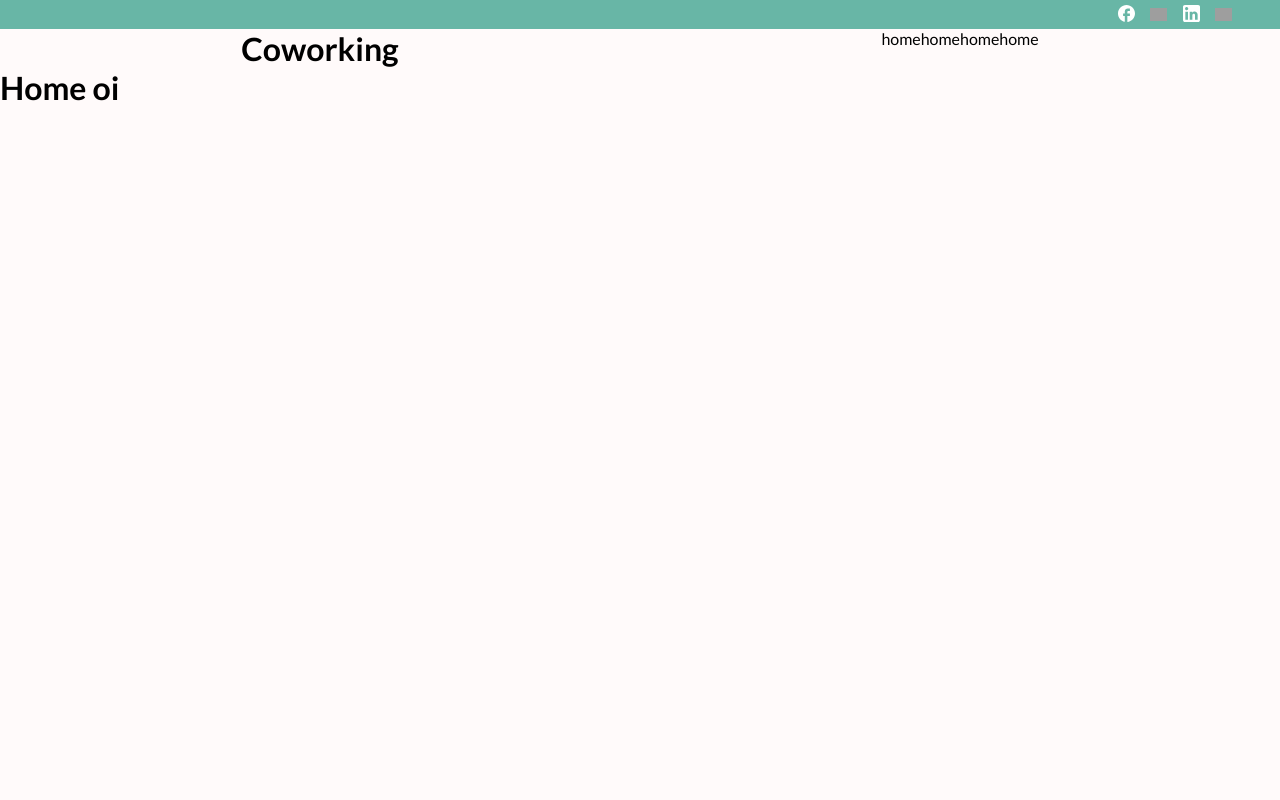
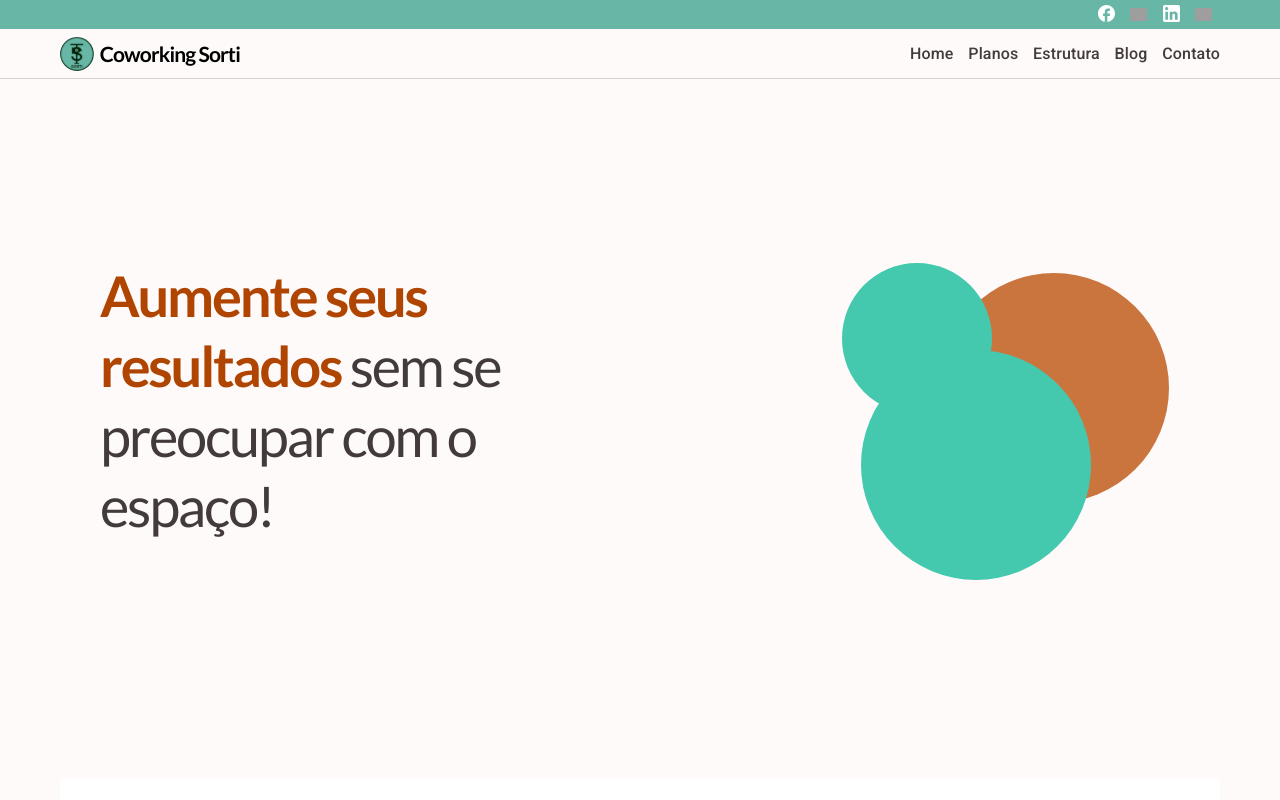
Before and after one commit to SerraZ3/coworking-sorti, a React (Vite) app in the folder client/: page / in a window 1280 px wide. Shown: the top 800 px of the page. Built offline with nearby package versions, Linux system fonts and the light colour scheme; grey boxes are pictures that could not be loaded.

Commit message:
banner home criado

```diff
--- a/client/index.html
+++ b/client/index.html
@@ -7,9 +7,10 @@
     <link rel="preconnect" href="https://fonts.googleapis.com" />
     <link rel="preconnect" href="https://fonts.gstatic.com" crossorigin />
     <link
-      href="https://fonts.googleapis.com/css2?family=Lato:ital,wght@0,300;0,400;0,700;0,900;1,300;1,400;1,700;1,900&display=swap"
+      href="https://fonts.googleapis.com/css2?family=Lato:ital,wght@0,300;0,400;0,700;0,900;1,300;1,400;1,700;1,900&family=Roboto:ital,wght@0,300;0,400;0,500;0,700;0,900;1,100;1,300;1,400;1,500;1,700;1,900&display=swap"
       rel="stylesheet"
     />
+
     <title>Coworking Sorti</title>
   </head>
   <body>
--- a/client/src/components/Navbar/index.tsx
+++ b/client/src/components/Navbar/index.tsx
@@ -1,19 +1,33 @@
 import React from "react";
 
-import { Container, Content, LeftContent, RightContent } from "./styles";
+//css
+import {
+  Paglinks,
+  Container,
+  Content,
+  Image,
+  LeftContent,
+  RightContent,
+  Title,
+} from "./styles";
+
+//assets
+import SotiIcon from "../../assets/images/sorti.svg";
 
 const Navbar: React.FC = () => {
   return (
     <Container>
       <Content>
         <LeftContent>
-          <h1>Coworking</h1>
+          <Image src={SotiIcon} alt={"sorti"} />
+          <Title>Coworking Sorti</Title>
         </LeftContent>
         <RightContent>
-          <p>home</p>
-          <p>home</p>
-          <p>home</p>
-          <p>home</p>
+          <Paglinks>Home</Paglinks>
+          <Paglinks>Planos</Paglinks>
+          <Paglinks>Estrutura</Paglinks>
+          <Paglinks>Blog</Paglinks>
+          <Paglinks>Contato</Paglinks>
         </RightContent>
       </Content>
     </Container>
--- a/client/src/components/Navbar/styles.tsx
+++ b/client/src/components/Navbar/styles.tsx
@@ -1,14 +1,58 @@
 import styled from "styled-components";
 
-export const Container = styled.div``;
+export const Container = styled.div`
+  height: 50px;
+  display: flex;
+  align-items: center;
+  justify-content: center;
+  width: 100%;
+  border-bottom: 1px solid #00000028;
+`;
 
 export const Content = styled.div`
   display: flex;
-  justify-content: space-around;
+  justify-content: space-between;
+  width: 100%;
+  max-width: 1200px;
+  padding: 0 20px;
 `;
 
-export const LeftContent = styled.div``;
+export const LeftContent = styled.div`
+  display: flex;
+  justify-content: space-between;
+  align-items: center;
+  width: 180px;
+`;
+
+export const Image = styled.img`
+  border-radius: 50%;
+  height: 34px;
+`;
+
+export const Title = styled.p`
+  font-family: "Lato";
+  font-style: normal;
+  font-weight: 600;
+  font-size: 21px;
+  text-align: right;
+  letter-spacing: -0.04em;
+  color: black;
+`;
 
 export const RightContent = styled.div`
   display: flex;
+  justify-content: space-between;
+  align-items: center;
+  width: 70%;
+  max-width: 310px;
 `;
+
+export const Paglinks = styled.a`
+  font-family: "Roboto", sans-serif;
+  font-style: normal;
+  font-weight: 500;
+  font-size: 16px;
+  line-height: 19px;
+  letter-spacing: 0.01em;
+  color: #433b3b;
+`;
--- a/client/src/components/SocialNetworkBar/index.tsx
+++ b/client/src/components/SocialNetworkBar/index.tsx
@@ -1,7 +1,7 @@
 import React from "react";
 
 //css
-import { Container, Content, Image, Link } from "./styles";
+import { Container, Content, LimitContainer, Image, Link } from "./styles";
 
 //assets
 import FaceIcon from "../../assets/images/facebookIcon.svg";
@@ -12,6 +12,7 @@ import whatsappIcon from "../../assets/images/whatsappIcon.svg";
 const SocialNetworkBar: React.FC = () => {
   return (
     <Container>
+      <LimitContainer>
         <Content>
           <Link>
             <Image src={FaceIcon} alt="Facebook" />
@@ -22,10 +23,14 @@ const SocialNetworkBar: React.FC = () => {
           <Link>
             <Image src={linkedinIcon} alt="Linkedin" />
           </Link>
-        <Link href={"https://www.instagram.com/clinicasorti"} target={"_blank"}>
+          <Link
+            href={"https://www.instagram.com/clinicasorti"}
+            target={"_blank"}
+          >
             <Image src={instagramIcon} alt="Instagram" />
           </Link>
         </Content>
+      </LimitContainer>
     </Container>
   );
 };
--- a/client/src/components/SocialNetworkBar/styles.tsx
+++ b/client/src/components/SocialNetworkBar/styles.tsx
@@ -5,15 +5,21 @@ export const Container = styled.div`
   width: 100%;
   height: 29px;
   display: flex;
-  justify-content: flex-end;
+  justify-content: center;
 `;
 
+export const LimitContainer = styled.div`
+  display: flex;
+  justify-content: flex-end;
+  width: 100%;
+  max-width: 1200px;
+`;
 export const Content = styled.div`
   display: flex;
   flex-direction: row;
   justify-content: space-around;
-  width: 170px;
-  padding: 0px 40px 0 0;
+  width: 150px;
+  padding: 0px 20px 0 0;
 `;
 
 export const Image = styled.img`
--- /dev/null
+++ b/client/src/pages/Home/Banner.tsx
@@ -0,0 +1,31 @@
+import React from "react";
+import {
+  BannerContainer,
+  BannerLeftContent,
+  BannerRedTitle,
+  BannerRightContent,
+  BannerTitle,
+  BigCircle,
+  OrangeBigCicle,
+  SmallCircle,
+} from "./styles";
+
+const Banner: React.FC = () => {
+  return (
+    <BannerContainer>
+      <BannerLeftContent>
+        <BannerTitle>
+          <BannerRedTitle>Aumente seus resultados </BannerRedTitle>
+          sem se preocupar com o espaço!
+        </BannerTitle>
+      </BannerLeftContent>
+      <BannerRightContent>
+        <OrangeBigCicle />
+        <BigCircle />
+        <SmallCircle />
+      </BannerRightContent>
+    </BannerContainer>
+  );
+};
+
+export default Banner;
--- /dev/null
+++ b/client/src/pages/Home/Offers.tsx
@@ -0,0 +1,15 @@
+import React from "react";
+
+import { Div, OfferContainerBottom, OfferContainerTop } from "./styles";
+
+const Offers: React.FC = () => {
+  return (
+    <>
+      <OfferContainerTop>{/* <h1>ofertas</h1> */}</OfferContainerTop>
+      <OfferContainerBottom></OfferContainerBottom>
+      <Div />
+    </>
+  );
+};
+
+export default Offers;
--- a/client/src/pages/Home/index.tsx
+++ b/client/src/pages/Home/index.tsx
@@ -1,9 +1,16 @@
 import React from "react";
+import Banner from "./Banner";
+import Offers from "./Offers";
 
-// import { Container } from './styles';
+import { Container } from "./styles";
 
 const Home: React.FC = () => {
-  return <h1>Home oi</h1>;
+  return (
+    <Container>
+      <Banner />
+      <Offers />
+    </Container>
+  );
 };
 
 export default Home;
--- a/client/src/pages/Home/styles.tsx
+++ b/client/src/pages/Home/styles.tsx
@@ -1 +1,105 @@
 import styled from "styled-components";
+
+export const Container = styled.div`
+  max-width: 1200px;
+  margin: 0 auto;
+  padding: 0 20px;
+`;
+
+export const BannerContainer = styled.div`
+  height: 700px;
+  display: flex;
+  align-items: center;
+  justify-content: space-between;
+  padding: 0 40px;
+`;
+
+export const BannerLeftContent = styled.div`
+  height: 336px;
+  left: 61px;
+  /* border: 1px solid black; */
+  max-width: 500px;
+`;
+
+export const BannerTitle = styled.p`
+  font-weight: 500;
+  font-size: 56px;
+  line-height: 70px;
+  letter-spacing: -0.04em;
+  color: #433b3b;
+`;
+
+export const BannerRedTitle = styled.span`
+  color: #af4500;
+  font-weight: 600;
+`;
+
+export const BannerRightContent = styled.div`
+  /* height: 336px;
+  left: 61px; */
+  position: relative;
+  width: 500px;
+`;
+
+export const SmallCircle = styled.div`
+  width: 274px;
+  height: 286px;
+  background: #44c9ae;
+  border-radius: 50%;
+  position: absolute;
+
+  top: -79px;
+  left: 181px;
+  @media (min-width: 800px) {
+    height: 230px;
+    width: 230px;
+  }
+`;
+
+export const BigCircle = styled.div`
+  width: 353px;
+  height: 358px;
+  background: #44c9ae;
+  border-radius: 50%;
+  position: absolute;
+  top: -166px;
+  left: 162px;
+  @media (min-width: 800px) {
+    height: 151px;
+    width: 150px;
+  }
+`;
+
+export const OrangeBigCicle = styled.div`
+  width: 353px;
+  height: 358px;
+  background: #ca753e;
+  border-radius: 50%;
+  position: absolute;
+  top: -156px;
+  left: 259px;
+  @media (min-width: 800px) {
+    height: 230px;
+    width: 230px;
+  }
+`;
+
+export const OfferContainerTop = styled.div`
+  /* height: 500px;
+  width: 100%;
+  background: linear-gradient(193deg, white, white 60%, #68b6a6 60%, #68b6a6); */
+
+  height: 600px;
+  width: 100%;
+  background: linear-gradient(194deg, white, white 60%, #68b6a6 38%, #68b6a6);
+`;
+
+export const OfferContainerBottom = styled.div`
+  height: 500px;
+  width: 100%;
+  background: linear-gradient(166deg, #68b6a6, #68b6a6 60%, white 60%, white);
+`;
+
+export const Div = styled.div`
+  height: 900px;
+`;
```
Also changed, not shown: client/src/assets/images/sorti.svg (added). Lines whose indentation alone changed are shown as unchanged.
